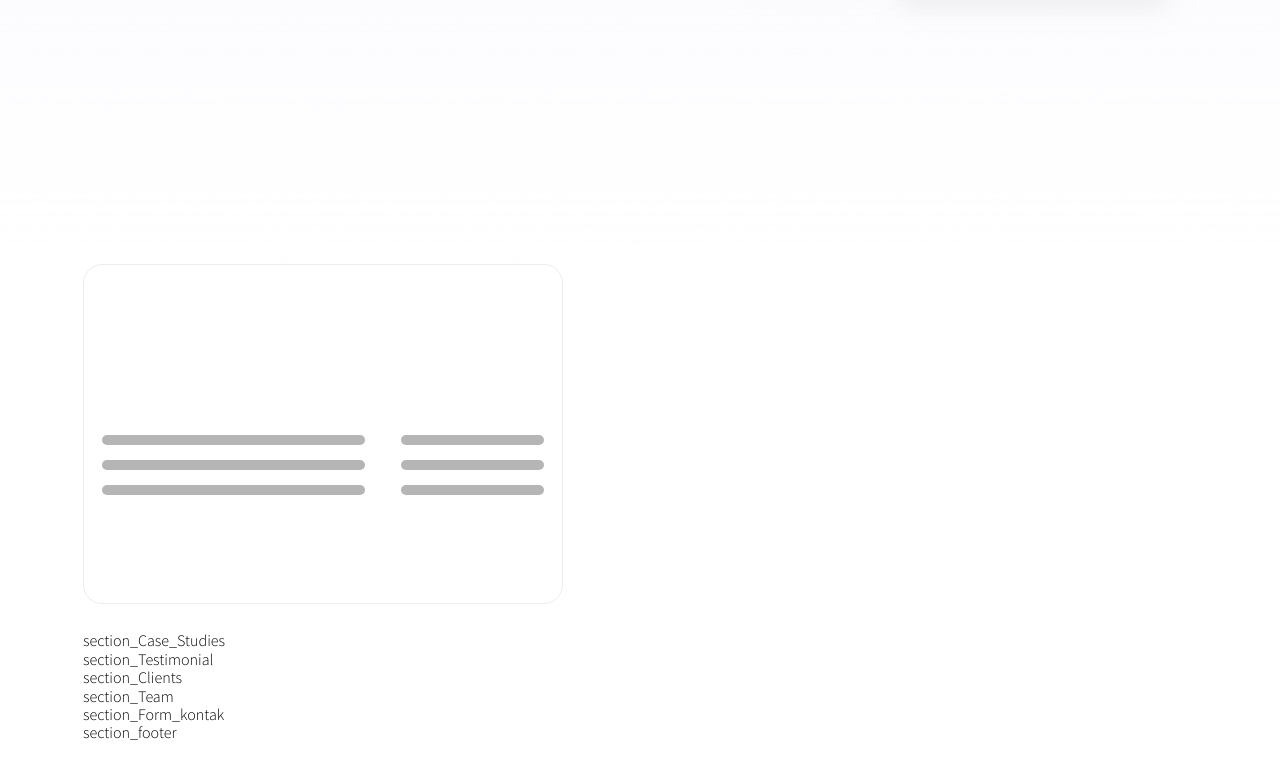
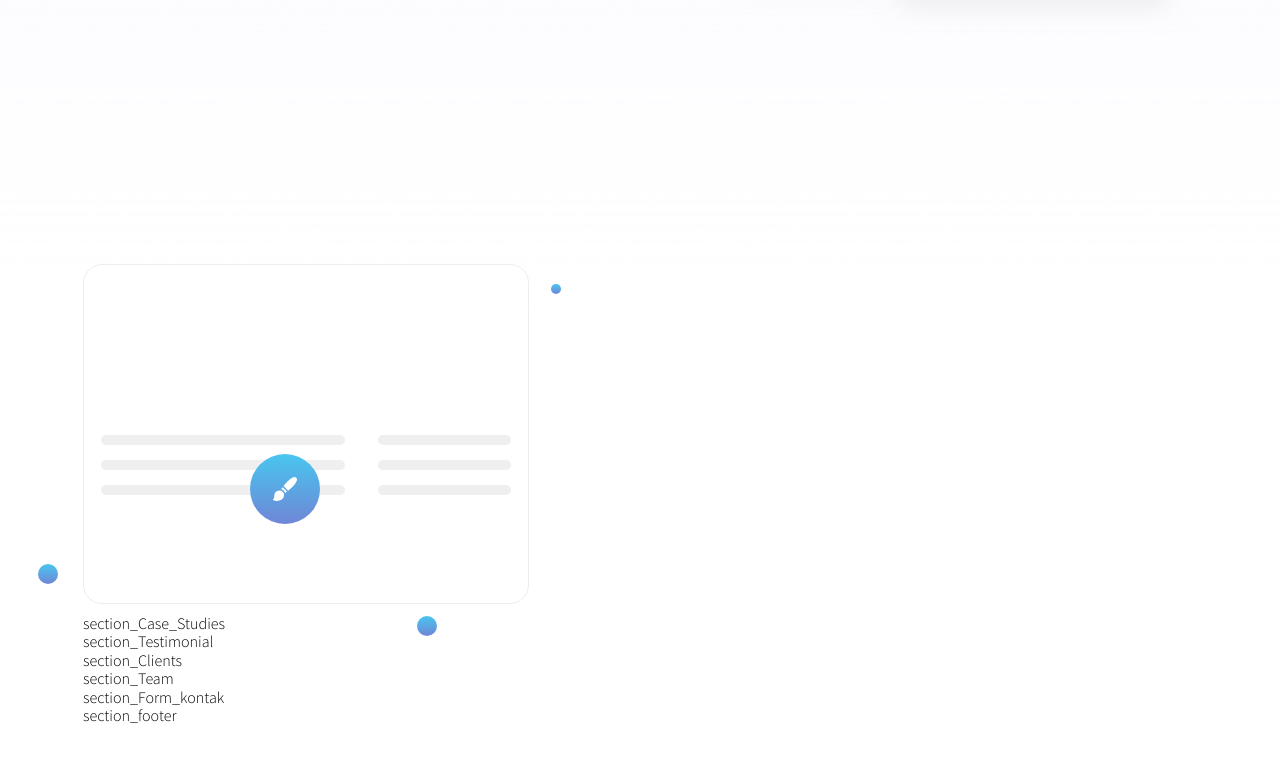
Before and after one commit to DENISGOMASKO/1seo-xpo, a website: page index.html in a window 1280 px wide. Shown: the part 2145-2923 px from the top of the page. Drawn offline with Linux system fonts and the light colour scheme.

Commit message:
04.12.21

```diff
--- a/index.html
+++ b/index.html
@@ -293,7 +293,7 @@
                         <div class="section_Service_list_third_Graph_circle3"></div>
 
                         <div class="section_Service_list_third_Graph_madnify">
-                            <img src="/img/icon/magnifying-glass.svg" class="section_Service_list_third_Graph_madnify_img"></img>
+                            <img src="/img/icon/paintbrush.svg" class="section_Service_list_third_Graph_madnify_img"></img>
                         </div>
 
                     </div>
--- a/scss/style.scss
+++ b/scss/style.scss
@@ -775,14 +775,15 @@ body {
             top: 186px;
             border-radius: 40px;
             background: linear-gradient(0deg, #6f86d6 0%, #48c6ef 100%);
+
+            display: flex;
+            align-items: center;
             justify-content: center;
-            //align-items: center;
+
             &_img {
                 width: 22px;
                 height: 22px;
 
-                margin-top: 26px;
-                margin-left: 26px;
             }
         }
     }
@@ -800,11 +801,15 @@ body {
             width: 80px;
             border-radius: 40px;
             background: linear-gradient(0deg, #6f86d6 0%, #48c6ef 100%);
+
+            display: flex;
+            align-items: center;
+            justify-content: center;
+
             &_image {
                 width: 40px;
                 height: 40px;
-                margin-top: 20px;
-                margin-left: 20px;
+
             }
         }
         &_title {
@@ -1156,14 +1161,25 @@ body {
             mask-size: 31px 31px;
         }
     }
+
+    //+==============================================
+    &_third{
+        position: relative;
+        width: 100%;
+        height: 350px;
+    }
+
+
     &_third_Graph_box1{
-        position: relative;
+        position: absolute;
         background: #FFFFFF;
         border: 1px solid #EDEDED;
         box-sizing: border-box;
         box-shadow: 0px 12px 24px rgba(221, 221, 221, 0.0001);
         border-radius: 19px;
-        max-width: 480px;
+
+        //max-width: 480px;
+        width: 40%;
         height: 340px;
         display: flex;
 
@@ -1184,18 +1200,21 @@ body {
             border-radius: 8px;
             width: 100%;
             height: 10px;
+            opacity: 0.21;
         }
         &_assets2{
             background: #B5B5B5;
             border-radius: 8px;
             width: 100%;
             height: 10px;
+            opacity: 0.21;
         }
         &_assets3{
             background: #B5B5B5;
             border-radius: 8px;
             width: 100%;
             height: 10px;
+            opacity: 0.21;
         }
 
     }
@@ -1212,19 +1231,84 @@ body {
             border-radius: 8px;
             width: 100%;
             height: 10px;
+            opacity: 0.21;
         }
         &_assets2{
             background: #B5B5B5;
             border-radius: 8px;
             width: 100%;
             height: 10px;
+            opacity: 0.21;
         }
         &_assets3{
             background: #B5B5B5;
             border-radius: 8px;
             width: 100%;
             height: 10px;
+            opacity: 0.21;
         }
     }
 
+    &_third_Graph{
+        position: absolute;
+        width: 100%;
+        height: auto;
+        &_madnify{
+            position: absolute;
+            width: 70px;
+            height: 70px;
+            top: 190px;
+            left: 15%;
+
+
+
+            background: linear-gradient(0deg, #6F86D6 0%, #48C6EF 100%);
+            border-radius: 40px;
+
+            display: flex;
+            align-items: center;
+            justify-content: center;
+
+            &_img{
+                width: 24px;
+                height: 24px;
+
+
+            }
+
+        }
+
+        &_circle1{
+            position: absolute;
+            width: 20px;
+            height: 20px;
+            background: linear-gradient(0deg, #6F86D6 0%, #48C6EF 100%);
+            border-radius: 40px;
+
+            left: -4%;
+            top: 300px;
+
+        }
+        &_circle2{
+            position: absolute;
+            width: 20px;
+            height: 20px;
+            background: linear-gradient(0deg, #6F86D6 0%, #48C6EF 100%);
+            border-radius: 40px;
+            left: 30%;
+            top: 352px;
+        }
+        &_circle3{
+            position: absolute;
+            width: 10px;
+            height: 10px;
+            background: linear-gradient(0deg, #6F86D6 0%, #48C6EF 100%);
+            border-radius: 40px;
+            left: 42%;
+
+            top: 20px;
+        }
+
+    }
+
 }
```
Also changed, not shown: css/style.css.
